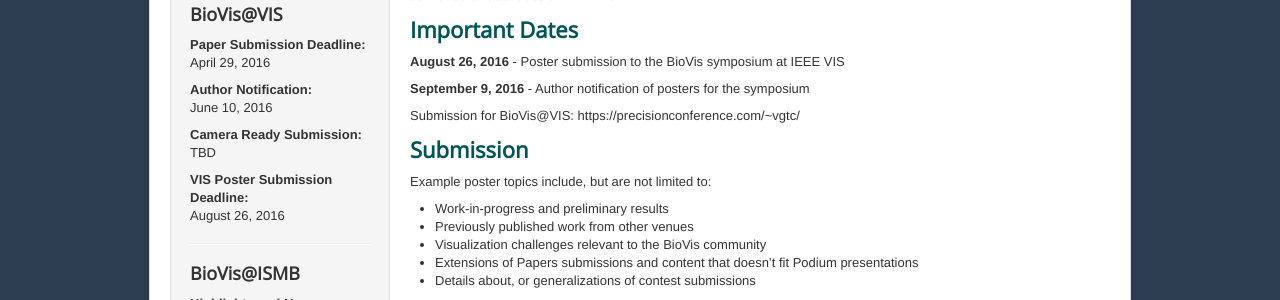
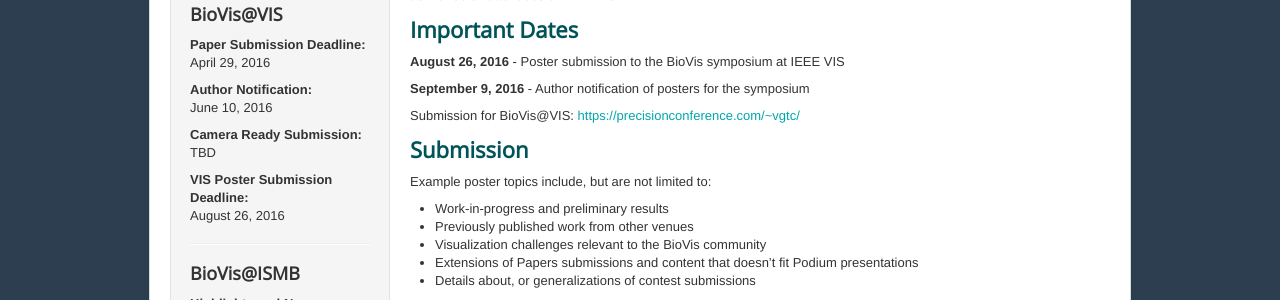
Before and after one commit to ngehlenborg/2017, a Jekyll site: the page built from posters_ieee.md, in a window 1280 px wide. Shown: the part 654-954 px from the top of the page. Built offline with Jekyll 4.4.1, drawn with Linux system fonts in a browser that asks for light colours; part of the change alters nothing that is shown.

Commit message:
Make links clickable

```diff
--- a/posters_ieee.md
+++ b/posters_ieee.md
@@ -12,7 +12,7 @@ The BioVis 2016 Posters track offers a venue to present and discuss new research
 
 **September 9, 2016** - Author notification of posters for the symposium
 
-Submission for BioVis@VIS: https://precisionconference.com/~vgtc/
+Submission for BioVis@VIS: [https://precisionconference.com/~vgtc/](https://precisionconference.com/~vgtc/)
 
 ## Submission
 Example poster topics include, but are not limited to:
```
